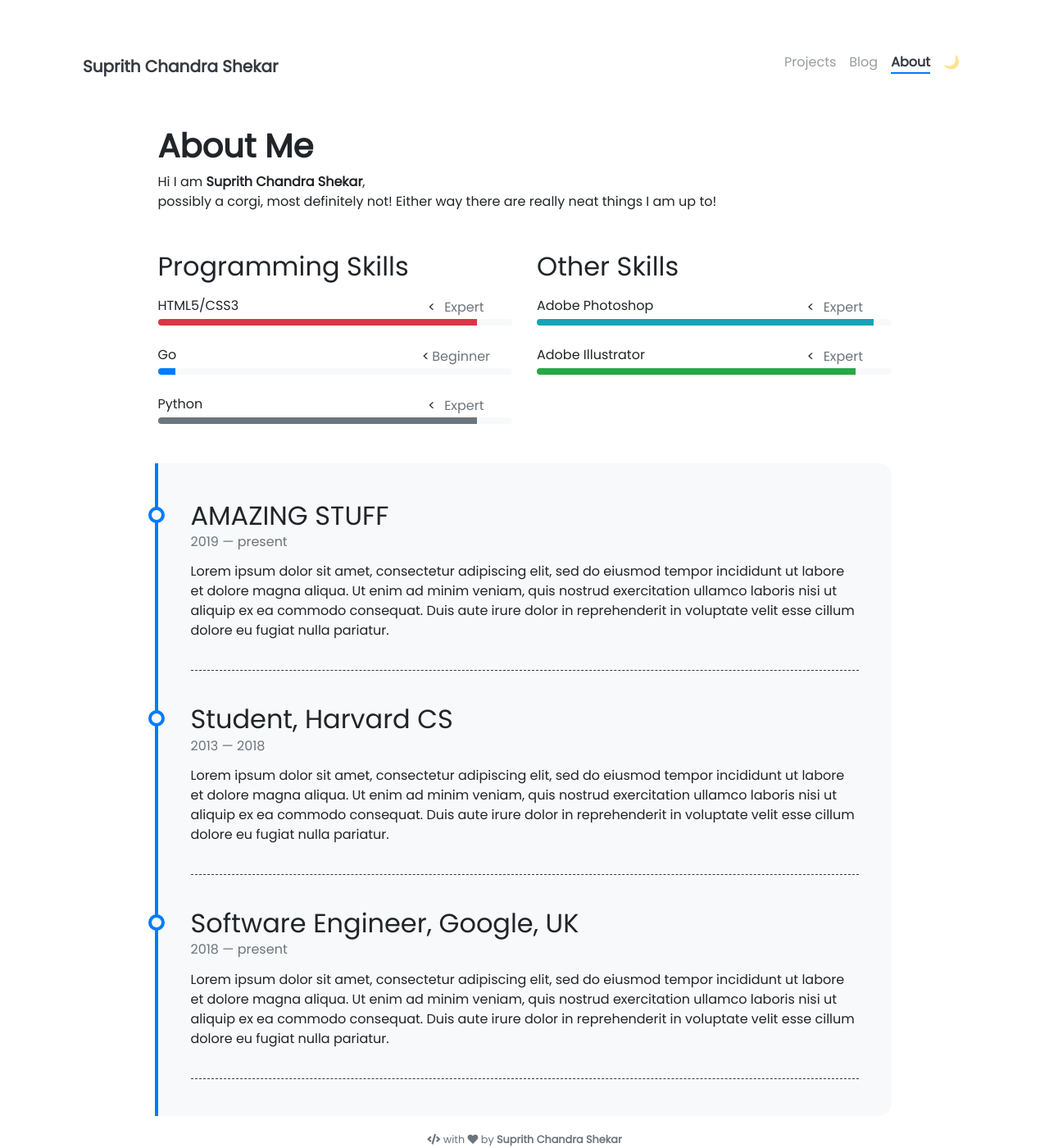
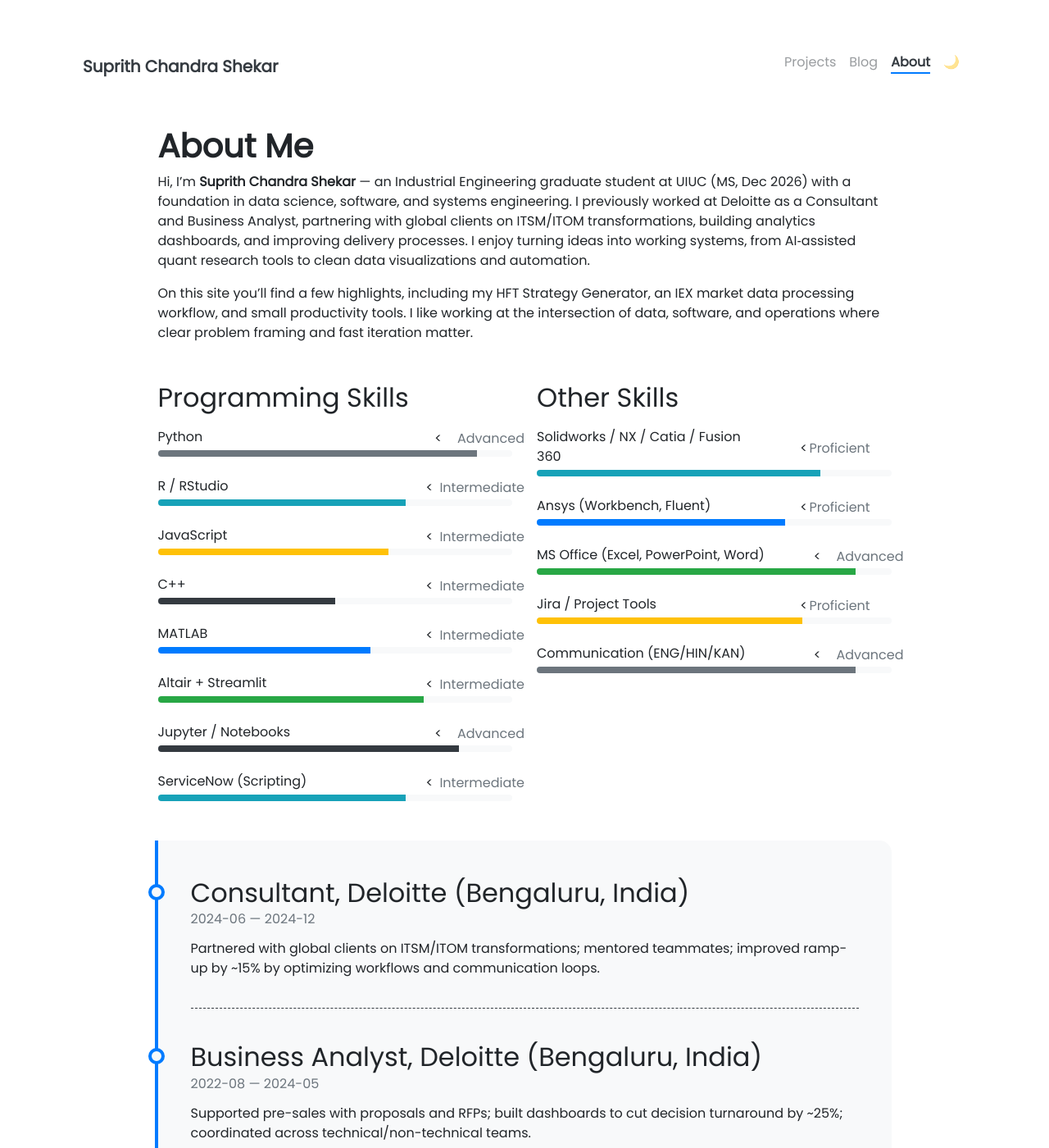
Before and after one commit to SuprithChandrashekar/SuprithChandraShekar.github.io, a Jekyll site: the page built from pages/about.md, in a window 1280 px wide and 1400 px high. Shown: the whole window at 82% size. Built offline with Jekyll 4.4.1, drawn with Linux system fonts in a browser that asks for light colours; nearby versions of some CDN libraries; some of the changed text lies outside the part shown.

Commit message:
Update About, skills, timeline, and homepage description based on resume

```diff
--- a/_config.yml
+++ b/_config.yml
@@ -6,7 +6,7 @@
 
 ### Site Settings ###
 title               : Suprith Chandra Shekar
-description         : A tinker who can come up with some crazy idea's and use AI other technologies to create crafty solutions with code.
+description         : Industrial Engineering @ UIUC. Former Deloitte Consultant. I build data-driven systems and tools across analytics, automation, and engineering.
 baseurl             : ""   # Change to empty quotes if you are hosting your site at <your-username>.github.io directly,
 #                                             otherwise will be hosted at <your-username>.github.io/{{base_url}}
 repository          : SuprithChandraShekar                     # Change to <your-username> for github OR, if that doesn't work <your-username>/<your-username>.github.io (or remove it if you don't need remote projects) -- for example, I would put "jnaiman" without the quotes after the ":" here
@@ -34,7 +34,7 @@ nav_exclude:                                            # The following paths ar
 ### Author Info ###
 author:
   name              : Suprith Chandra Shekar
-  image             : https://github.com/SuprithChandrashekar/AGITradeGen/blob/d48e918f15c809e1a65f228f02ec60908a439c5c/assets/headshots/headshot_suprith.png
+  image             : https://raw.githubusercontent.com/SuprithChandrashekar/AGITradeGen/d48e918f15c809e1a65f228f02ec60908a439c5c/assets/headshots/headshot_suprith.png
 #  behance           : your_username
 # dribbble          : your_username
   email             : levijoyboy@icloud.com
@@ -113,6 +113,8 @@ defaults:
 ### Exclude from processing ###
 ## Add yours here if you have other stuff in your github.io page!!!**
 exclude:
+  - vendor
+  - vendor/**
   - README.md
   - README.md~
   - CONTRIBUTING.md
--- a/_data/other-skills.yml
+++ b/_data/other-skills.yml
@@ -1,9 +1,24 @@
-- name: Adobe Photoshop
-  percentage: 95
-  level: Expert
+- name: Solidworks / NX / Catia / Fusion 360
+  percentage: 80
+  level: Proficient
   color: info
 
-- name: Adobe Illustrator
+- name: Ansys (Workbench, Fluent)
+  percentage: 70
+  level: Proficient
+  color: primary
+
+- name: MS Office (Excel, PowerPoint, Word)
   percentage: 90
-  level: Expert
+  level: Advanced
   color: success
+
+- name: Jira / Project Tools
+  percentage: 75
+  level: Proficient
+  color: warning
+
+- name: Communication (ENG/HIN/KAN)
+  percentage: 90
+  level: Advanced
+  color: secondary
--- a/_data/programming-skills.yml
+++ b/_data/programming-skills.yml
@@ -1,14 +1,39 @@
-- name: HTML5/CSS3
-  percentage: 90
-  level: Expert
-  color: danger
-
-- name: Go
-  percentage: 5
-  level: Beginner
-  color:
-
 - name: Python
   percentage: 90
-  level: Expert
+  level: Advanced
   color: secondary
+
+- name: R / RStudio
+  percentage: 70
+  level: Intermediate
+  color: info
+
+- name: JavaScript
+  percentage: 65
+  level: Intermediate
+  color: warning
+
+- name: C++
+  percentage: 50
+  level: Intermediate
+  color: dark
+
+- name: MATLAB
+  percentage: 60
+  level: Intermediate
+  color: primary
+
+- name: Altair + Streamlit
+  percentage: 75
+  level: Intermediate
+  color: success
+
+- name: Jupyter / Notebooks
+  percentage: 85
+  level: Advanced
+  color: dark
+
+- name: ServiceNow (Scripting)
+  percentage: 70
+  level: Intermediate
+  color: info
--- a/_data/timeline.yml
+++ b/_data/timeline.yml
@@ -1,26 +1,29 @@
-- title: AMAZING STUFF
-  from: 2019
-  to: present
-  description: Lorem ipsum dolor sit amet, consectetur adipiscing elit,
-               sed do eiusmod tempor incididunt ut labore et dolore magna aliqua.
-               Ut enim ad minim veniam, quis nostrud exercitation ullamco laboris
-               nisi ut aliquip ex ea commodo consequat. Duis aute irure dolor in
-               reprehenderit in voluptate velit esse cillum dolore eu fugiat nulla pariatur.
+- title: Consultant, Deloitte (Bengaluru, India)
+  from: 2024-06
+  to: 2024-12
+  description: Partnered with global clients on ITSM/ITOM transformations; mentored teammates; improved ramp-up by ~15% by optimizing workflows and communication loops.
 
-- title: Student, Harvard CS
-  from: 2013
-  to: 2018
-  description: Lorem ipsum dolor sit amet, consectetur adipiscing elit,
-               sed do eiusmod tempor incididunt ut labore et dolore magna aliqua.
-               Ut enim ad minim veniam, quis nostrud exercitation ullamco laboris
-               nisi ut aliquip ex ea commodo consequat. Duis aute irure dolor in
-               reprehenderit in voluptate velit esse cillum dolore eu fugiat nulla pariatur.
+- title: Business Analyst, Deloitte (Bengaluru, India)
+  from: 2022-08
+  to: 2024-05
+  description: Supported pre-sales with proposals and RFPs; built dashboards to cut decision turnaround by ~25%; coordinated across technical/non-technical teams.
 
-- title: Software Engineer, Google, UK
-  from: 2018
-  to: present
-  description: Lorem ipsum dolor sit amet, consectetur adipiscing elit,
-               sed do eiusmod tempor incididunt ut labore et dolore magna aliqua.
-               Ut enim ad minim veniam, quis nostrud exercitation ullamco laboris
-               nisi ut aliquip ex ea commodo consequat. Duis aute irure dolor in
-               reprehenderit in voluptate velit esse cillum dolore eu fugiat nulla pariatur.
+- title: Mechanical Engineering Intern, Larsen & Toubro Defence (Bengaluru, India)
+  from: 2020-08
+  to: 2020-10
+  description: Organized engineering specs; analyzed schematics and layouts; supported feasibility reviews and asset utilization assessments.
+
+- title: Teaching Assistant, R.V. College of Engineering
+  from: 2019-08
+  to: 2022-06
+  description: Supported courses in 3D modelling and FEA simulations; assisted with coursework and office hours.
+
+- title: M.S. Industrial Engineering, UIUC
+  from: 2024-08
+  to: 2026-12
+  description: Focus on data-driven decision-making, analytics, optimization, and systems engineering.
+
+- title: B.E. Mechanical Engineering, R.V. College of Engineering
+  from: 2018-08
+  to: 2022-08
+  description: Graduated with GPA 8.05/10; projects in design, simulation, and analysis.
--- a/pages/about.md
+++ b/pages/about.md
@@ -7,8 +7,9 @@ weight: 3
 
 # **About Me**
 
-Hi I am **{{ site.author.name }}**,<br>
-possibly a corgi, most definitely not!  Either way there are really neat things I am up to!
+Hi, I’m **{{ site.author.name }}** — an Industrial Engineering graduate student at UIUC (MS, Dec 2026) with a foundation in data science, software, and systems engineering. I previously worked at Deloitte as a Consultant and Business Analyst, partnering with global clients on ITSM/ITOM transformations, building analytics dashboards, and improving delivery processes. I enjoy turning ideas into working systems, from AI‑assisted quant research tools to clean data visualizations and automation.
+
+On this site you’ll find a few highlights, including my HFT Strategy Generator, an IEX market data processing workflow, and small productivity tools. I like working at the intersection of data, software, and operations where clear problem framing and fast iteration matter.
 
 <div class="row">
 {% include about/skills.html title="Programming Skills" source=site.data.programming-skills %}
```
